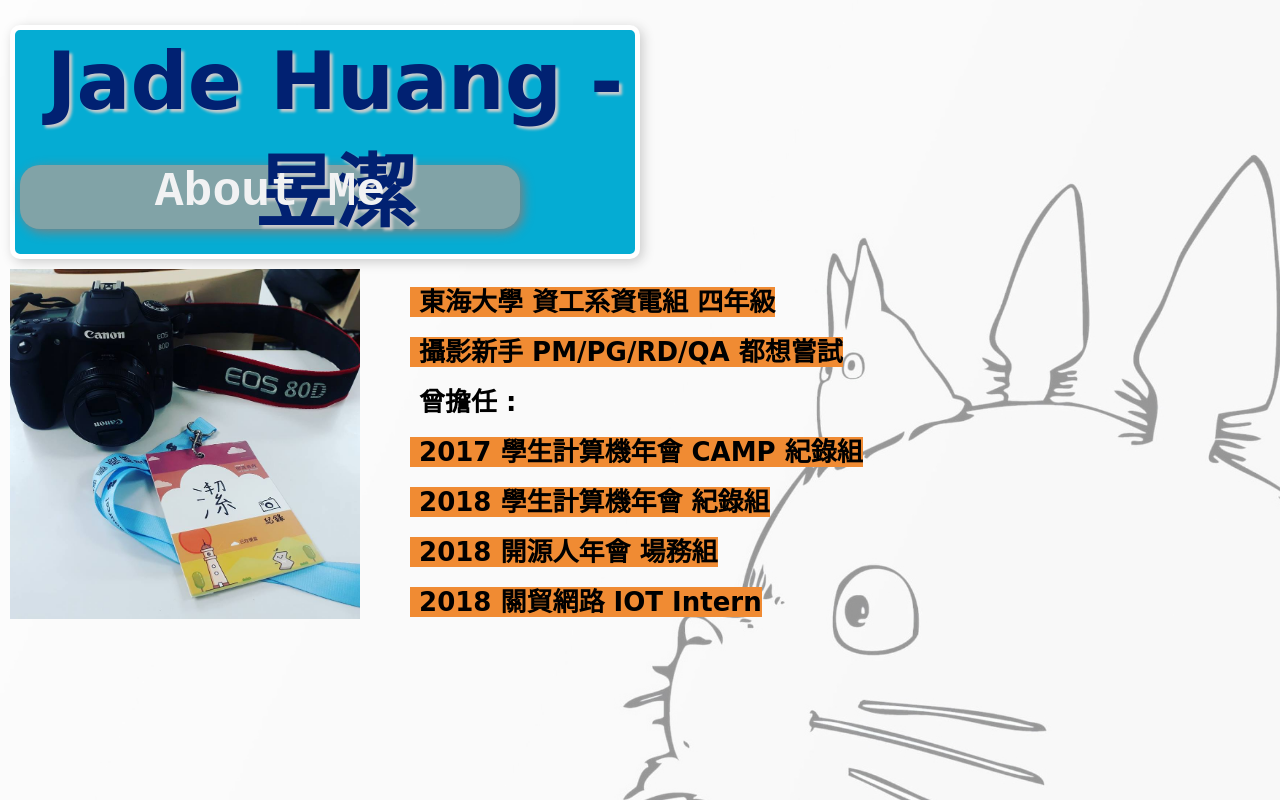
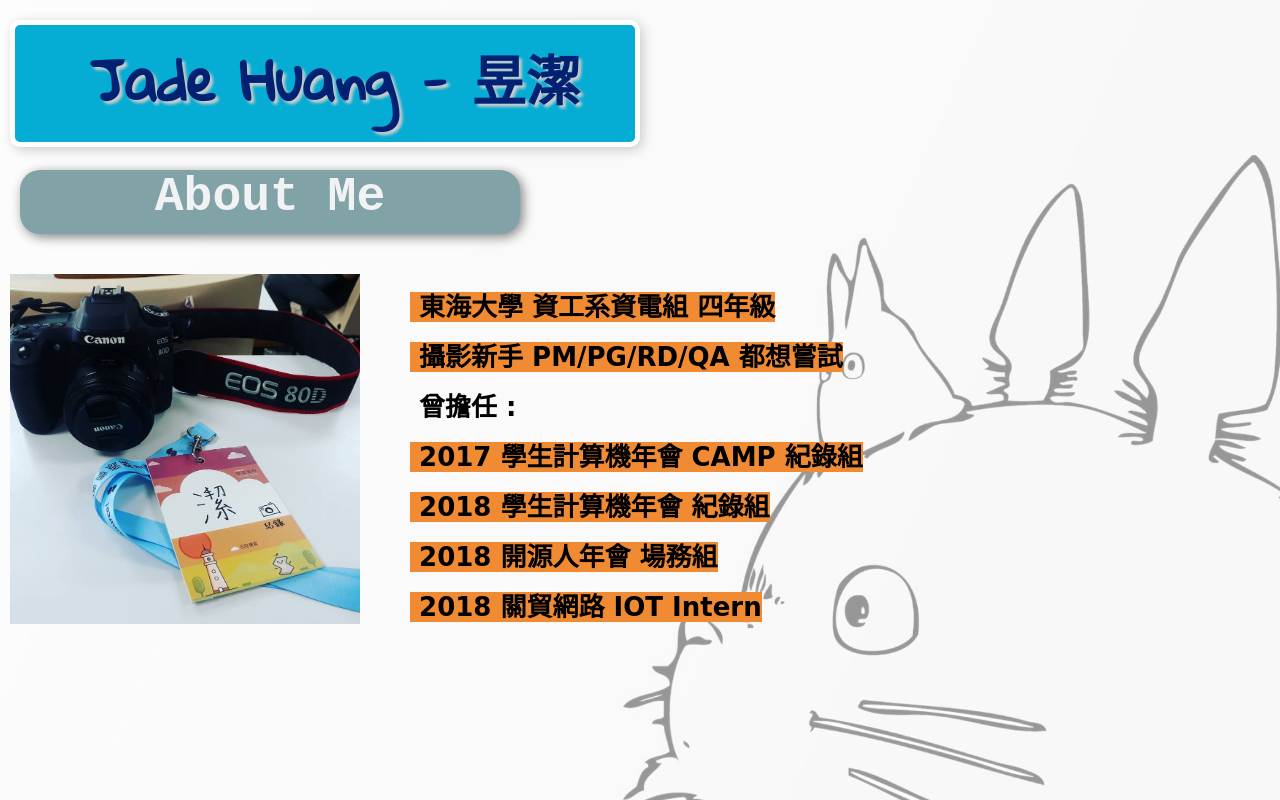
Before and after one commit to yueverlasting/interdouce_website, a plain HTML site: page introduce.html in a window 1280 px wide. Drawn offline with Linux system fonts and the light colour scheme.

Commit message:
5/16 修改

```diff
--- a/css/hwcss.css
+++ b/css/hwcss.css
@@ -38,11 +38,11 @@ header > .overlay
 
 header h1
 {
-    font-size: 5rem;
+    font-size: 58px;
     color: #f3b05a;
     padding: 5px 5px 5px 5px ;
     text-align: center;
-    font-family: 'Dancing Script';
+    font-family: 'Gloria Hallelujah', cursive;
 }
 
 center p
@@ -50,6 +50,7 @@ center p
    font-size: 48px;
    padding-top: 50px ;
    font-family: Microsoft JhengHei,fantasy;
+   font-weight: 900;
 }
 
 center #menu ul{
@@ -90,7 +91,7 @@ nav li a, nav li a:link
     margin-top:50px;
     border-radius:20px;
     color: #000000;
-    font-family: "Comic Sans MS", cursive, sans-serif;
+    font-family: Microsoft JhengHei, cursive;
 }
 
 nav li a:hover
--- a/css/introducecss.css
+++ b/css/introducecss.css
@@ -24,35 +24,33 @@ header
     background-repeat: no-repeat;
 }
 
-header h1
+header h1  /*標題 人名*/
 {
-    font-size: 5rem;
+    font-size: 54px;
     color: #012172;
-    padding-top: 5px;
     padding-left: 20px;
     padding-bottom: 10px;
     text-align: center;
     border-radius:10px;
-    margin-top:25px;
-    margin-left:10px;
-    width:600px;
+    margin: 20px 0px 20px 10px ; /*上 右 下 左*/
+    width: 600px ;
     height:auto;
     border:5px #ffffff solid;
     box-shadow:3px 3px 12px #cccccc;
     background-color :#05acd3;
-    font-family: Brush Script MT, Brush Script Std, cursive;
+    font-family: 'Gloria Hallelujah', cursive;
     text-shadow : 3px 3px 3px #cccccc;
 
 }
 
- h2
+ h2  /*小標 about me*/
 {
     font-size:48px;
     text-align: center;
     color: #f1f2f3;
     border-radius:20px;
     padding-bottom:10px;
-    margin-top:10px;
+    margin-top:20px;
     margin-left:20px;
     margin-bottom:40px;
     width:500px;
--- a/introduce.html
+++ b/introduce.html
@@ -1,3 +1,7 @@
+<style>
+    @import url('https://fonts.googleapis.com/css?family=Dancing+Script');
+    @import url('https://fonts.googleapis.com/css?family=Gloria+Hallelujah');
+</style>
 <html>
 <head>
     <!– 網頁使用的編碼 -->
```
Also changed, not shown: index.html (+2 -1 lines), 1 other file.
